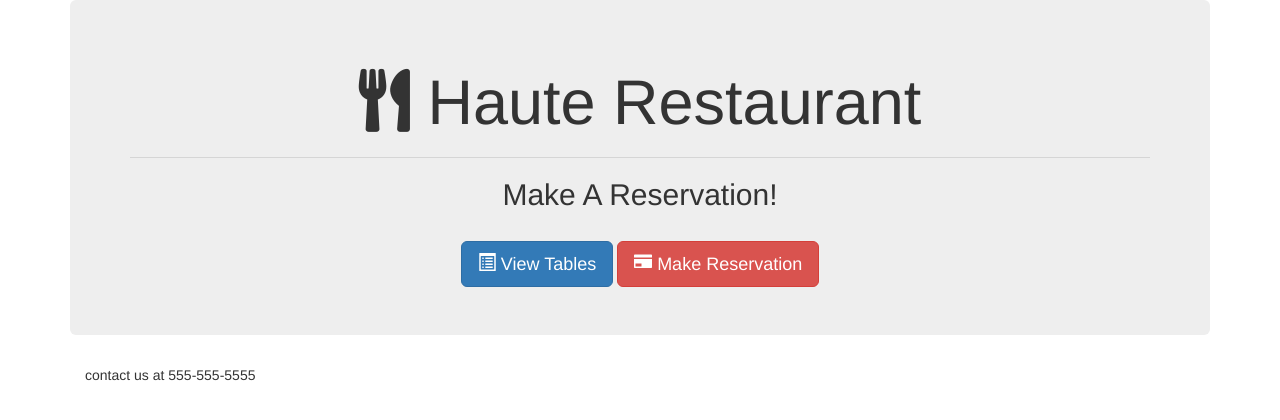
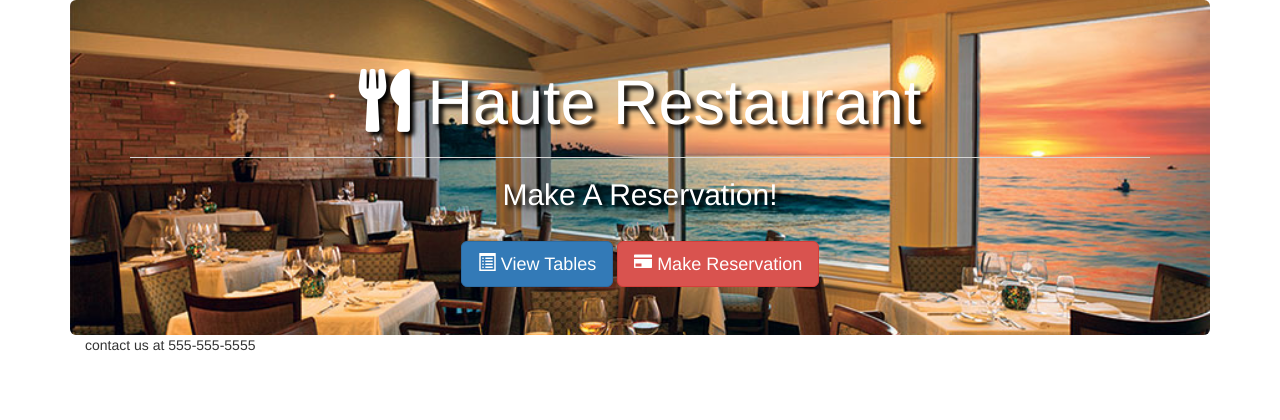
Before and after one commit to GeoffreyHanson/HauteRestaurant, a website: page home.html in a window 1280 px wide. Drawn offline with nearby package versions, Linux system fonts and the light colour scheme.

Commit message:
Made the Jumbo Pretty

```diff
--- a/home.html
+++ b/home.html
@@ -7,13 +7,15 @@
 	<!-- Latest compiled and minified CSS -->
 	<link rel="stylesheet" href="https://maxcdn.bootstrapcdn.com/bootstrap/3.3.6/css/bootstrap.min.css" integrity="sha384-1q8mTJOASx8j1Au+a5WDVnPi2lkFfwwEAa8hDDdjZlpLegxhjVME1fgjWPGmkzs7" crossorigin="anonymous">
       <link rel="stylesheet" href="https://use.fontawesome.com/releases/v5.1.0/css/all.css" integrity="sha384-lKuwvrZot6UHsBSfcMvOkWwlCMgc0TaWr+30HWe3a4ltaBwTZhyTEggF5tJv8tbt"
-                crossorigin="anonymous">
+				crossorigin="anonymous">
+				<link rel="stylesheet" type="text/css" href="style.css">
+
 </head>
 <body>
 
 	<div class="container">
 
-		<div class="jumbotron">
+		<div class="jumbotron myJumbo">
 
 			<h1 class="text-center"><i class="fas fa-utensils"></i> Haute Restaurant</h1>
 			<hr>
--- /dev/null
+++ b/style.css
@@ -0,0 +1,9 @@
+.myJumbo{
+    margin-bottom: 0px;
+    background-image: url(images/resturant.jpg);
+    background-position: 0% 25%;
+    background-size: cover;
+    background-repeat: no-repeat;
+    color: white;
+    text-shadow: black 0.3em 0.3em 0.3em;
+}
```
Also changed, not shown: reserve.html (+2 -1 lines), images/resturant.jpg (added).
